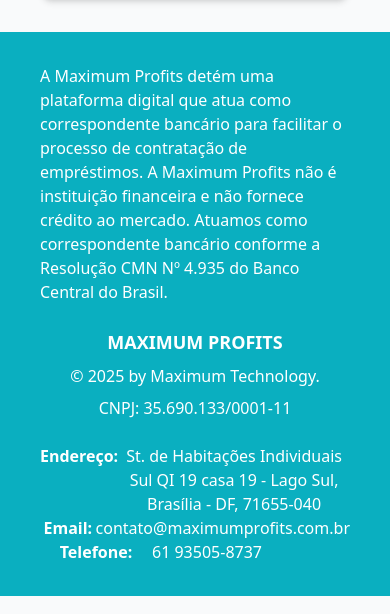
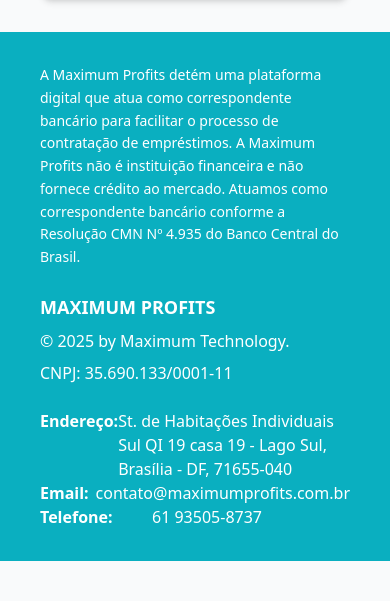
Before and after one commit to skcbroo/front_maximum, a React (Vite) app: page / in a window 390 px wide. Shown: the part 4187-4801 px from the top of the page. Built offline with nearby package versions, Linux system fonts and the light colour scheme.

Commit message:
Update Home.jsx

```diff
--- a/src/pages/Home.jsx
+++ b/src/pages/Home.jsx
@@ -225,10 +225,10 @@ export default function Home() {
         </div>
       </section>
 
-     <section className="-mx-10">
+    <section className="-mx-10">
   <footer className="w-full bg-[#0AAFC0] text-white">
     <div className="w-full px-10 py-8 space-y-6">
-      <p>
+      <p className="text-sm leading-relaxed">
         A Maximum Profits detém uma plataforma digital que atua como
         correspondente bancário para facilitar o processo de contratação de
         empréstimos. A Maximum Profits não é instituição financeira e não
@@ -236,7 +236,7 @@ export default function Home() {
         conforme a Resolução CMN Nº 4.935 do Banco Central do Brasil.
       </p>
 
-      <div className="w-full grid grid-cols-1 md:grid-cols-2 gap-6 items-start text-center md:text-left">
+      <div className="w-full grid grid-cols-1 md:grid-cols-2 gap-6 items-start text-left">
         <div>
           <h4 className="text-lg font-bold">MAXIMUM PROFITS</h4>
           <p className="mt-2">© 2025 by Maximum Technology.</p>
@@ -261,7 +261,6 @@ export default function Home() {
     </div>
   </footer>
 </section>
-
 
     </NavbarLayout>
   );
```
